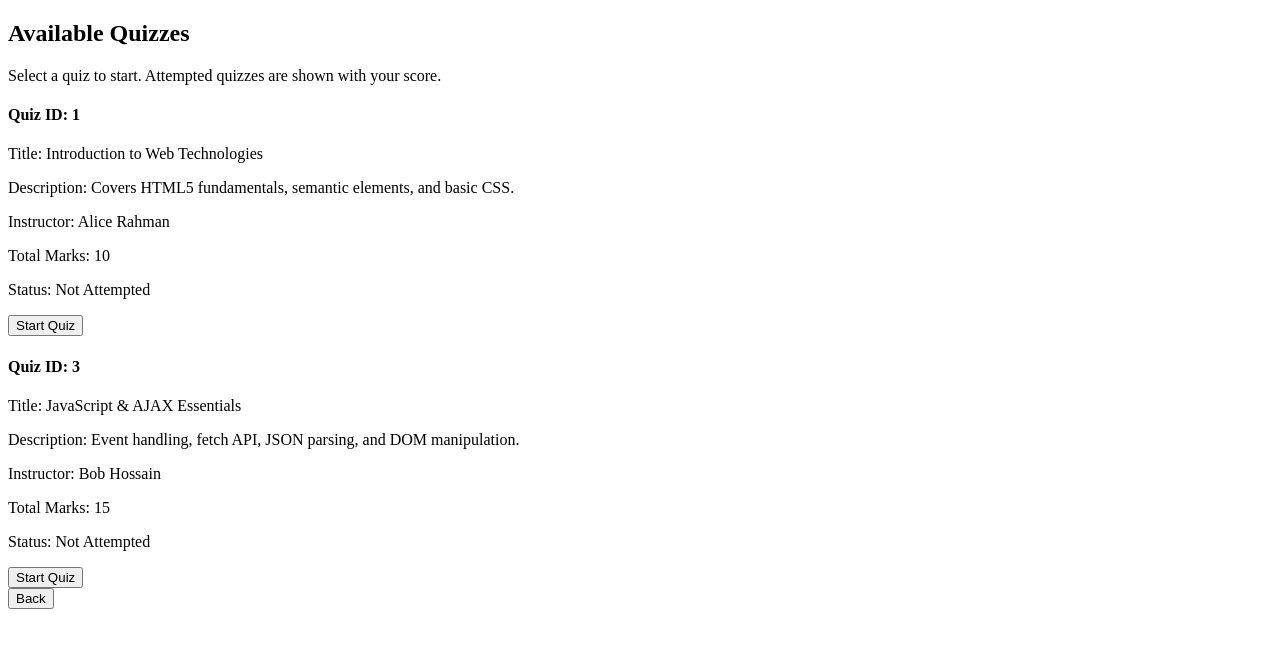
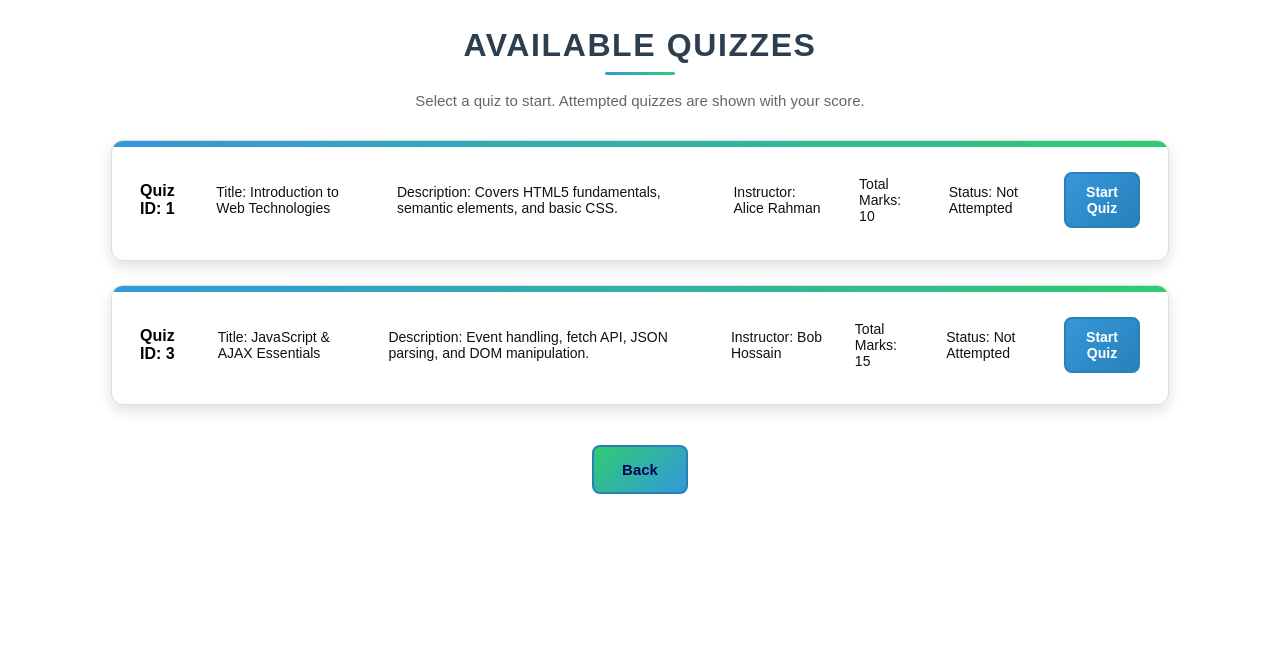
Before and after one commit to Tipto-Ghosh/WebtechProjectGroup-5, a PHP site: page /quiz_list.php in a window 1280 px wide. Shown: the top 648 px of the page. Run offline with PHP 8.4, Linux system fonts and the light colour scheme; data comes from the database, SQL or seed files in the repository.

Commit message:
Sadi (#58)
* Added quiz listing

Displayed only published quizzes. Greyed out attempted quizzes with score shown. Added "Start Quiz" button for unattempted quizzes with time limit.

* added redirection to takequiz page and db, php js validations related to this feature

* added the required db functions for quiz taking and grading

* updated the get quiz info function

* fetching data from db to pass to the page

* minor changes to the quizinfo function

* redefined some functions to fetch db data

* added the quiz view feature, the quiz info is loading into a input field of radio buttons

* added the take quiz logic, grading, etc

* added styling and minor frontend changes

```diff
--- a/view/student/quiz_list.php
+++ b/view/student/quiz_list.php
@@ -8,10 +8,11 @@ if(session_status() === PHP_SESSION_NONE) {
 <html lang="en">
 <head>
   <title>Available Quizzes</title>
+  <link rel="stylesheet" href="../style/quizList.css">
 </head>
 <body>
   <h2>Available Quizzes</h2>
-  <p>Select a quiz to start. Attempted quizzes are shown with your score.</p>
+  <p id="subh">Select a quiz to start. Attempted quizzes are shown with your score.</p>
 
   <form method="post" action="">
     <div id="quiz-list">
--- /dev/null
+++ b/view/style/quizList.css
@@ -0,0 +1,133 @@
+
+h2 {
+    text-align: center;
+    font-size: 32px;
+    font-weight: 700;
+    color: #2c3e50;
+    margin-bottom: 12px;
+    font-family: 'Bebas Neue', sans-serif;
+    letter-spacing: 0.05em;
+    text-transform: uppercase;
+    position: relative;
+}
+
+h2::after {
+    content: "";
+    display: block;
+    width: 70px;
+    height: 3px;
+    background: linear-gradient(90deg, #3498db, #2ecc71);
+    margin: 8px auto 0;
+    border-radius: 2px;
+}
+
+#subh {
+    text-align: center;
+    font-size: 15px;
+    font-weight: 500;
+    color: #555;
+    margin-bottom: 28px;
+    font-family: 'Bebas Neue', sans-serif;
+    line-height: 1.5;
+    max-width: 700px;
+    margin-left: auto;
+    margin-right: auto;
+    opacity: 0.9;
+}
+
+#quiz-list {
+    display: flex;
+    flex-direction: column;
+    align-items: center;
+    gap: 24px;
+    margin-top: 20px;
+}
+
+.quiz-card {
+    background: #fff;
+    border: 1px solid #ddd;
+    border-radius: 12px;
+    width: 90%;
+    max-width: 1000px;
+    padding: 20px 28px;
+    box-shadow: 0 6px 14px rgba(0,0,0,0.12);
+    transition: transform 0.25s ease, box-shadow 0.25s ease;
+    font-family: 'Bebas Neue', sans-serif;
+    position: relative;
+    overflow: hidden;
+
+    display: flex;
+    align-items: center;
+    justify-content: space-between;
+    gap: 30px;
+}
+
+.quiz-card::before {
+    content: "";
+    position: absolute;
+    top: 0; left: 0;
+    width: 100%; height: 6px;
+    background: linear-gradient(90deg, #3498db, #2ecc71);
+}
+
+.quiz-card:hover {
+    transform: translateY(-3px) scale(1.02);
+    box-shadow: 0 10px 20px rgba(0,0,0,0.18);
+}
+
+.quiz-card .quiz-info {
+    flex: 1;
+}
+
+.quiz-card h3 {
+    margin-top: 0;
+    font-size: 20px;
+    font-weight: 600;
+    color: #2c3e50;
+    margin-bottom: 8px;
+}
+
+.quiz-card p {
+    margin: 4px 0;
+    font-size: 14px;
+    font-weight: 500;
+    color: #111;
+}
+
+.quiz-card button {
+    flex-shrink: 0;
+    padding: 10px 20px;
+    font-size: 14px;
+    font-weight: 600;
+    background: linear-gradient(135deg, #3498db, #2980b9);
+    color: #fff;
+    border: 2px solid #2980b9;
+    border-radius: 8px;
+    cursor: pointer;
+    transition: background 0.3s ease, transform 0.2s ease;
+}
+
+.quiz-card button:hover {
+    background: linear-gradient(135deg, #2980b9, #1f6391);
+    transform: scale(1.05);
+}
+
+#back {
+    display: block;
+    margin: 40px auto 0;
+    padding: 14px 28px;
+    font-size: 15px;
+    font-weight: 600;
+    background: linear-gradient(135deg, #2ecc71, #3498db);
+    color: #060356;
+    border: 2px solid #2980b9;
+    border-radius: 8px;
+    cursor: pointer;
+    transition: background 0.3s ease, transform 0.2s ease, box-shadow 0.3s ease;
+}
+
+#back:hover {
+    background: linear-gradient(135deg, #27ae60, #1f6391);
+    transform: scale(1.05);
+    box-shadow: 0 0 12px rgba(52, 152, 219, 0.6);
+}
```
